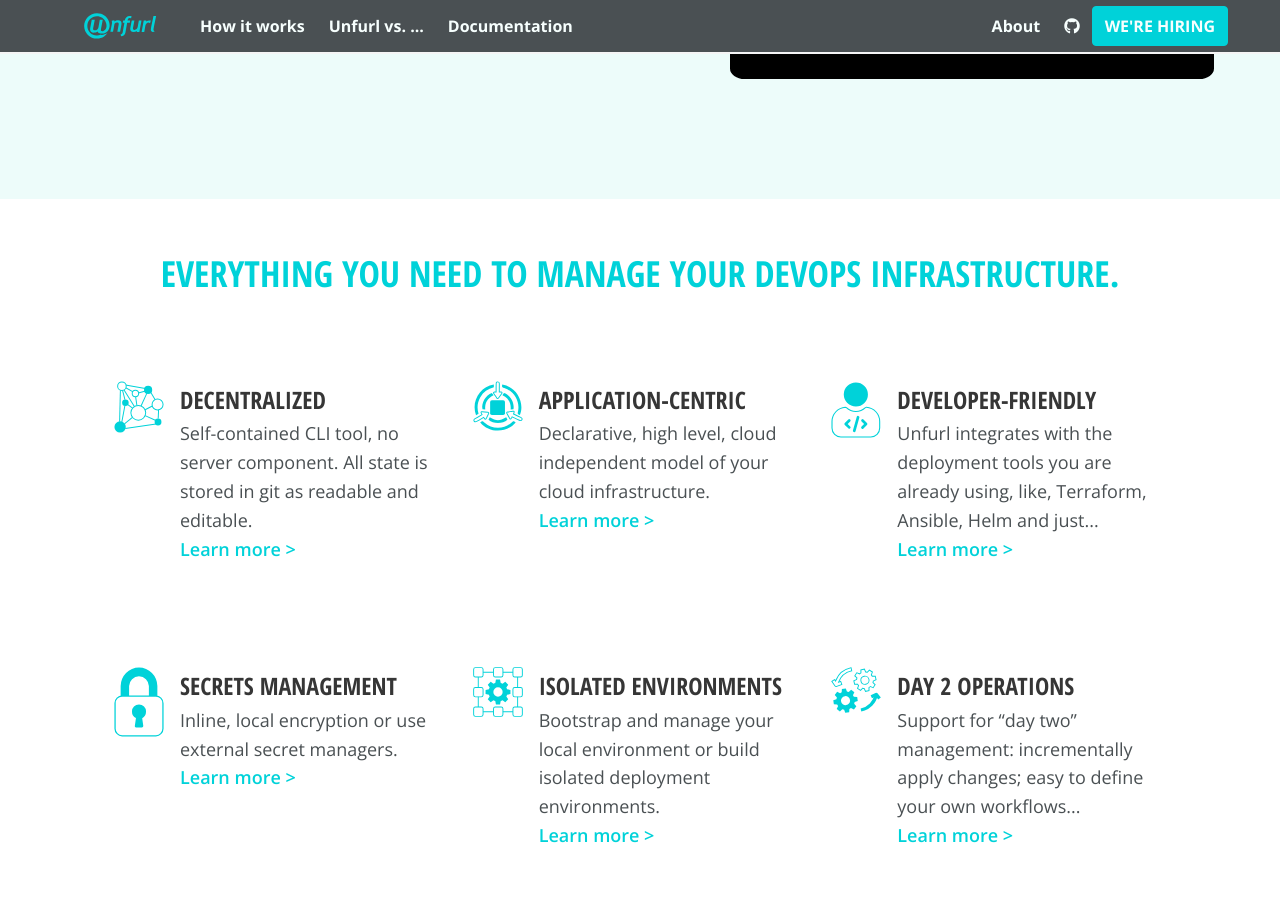
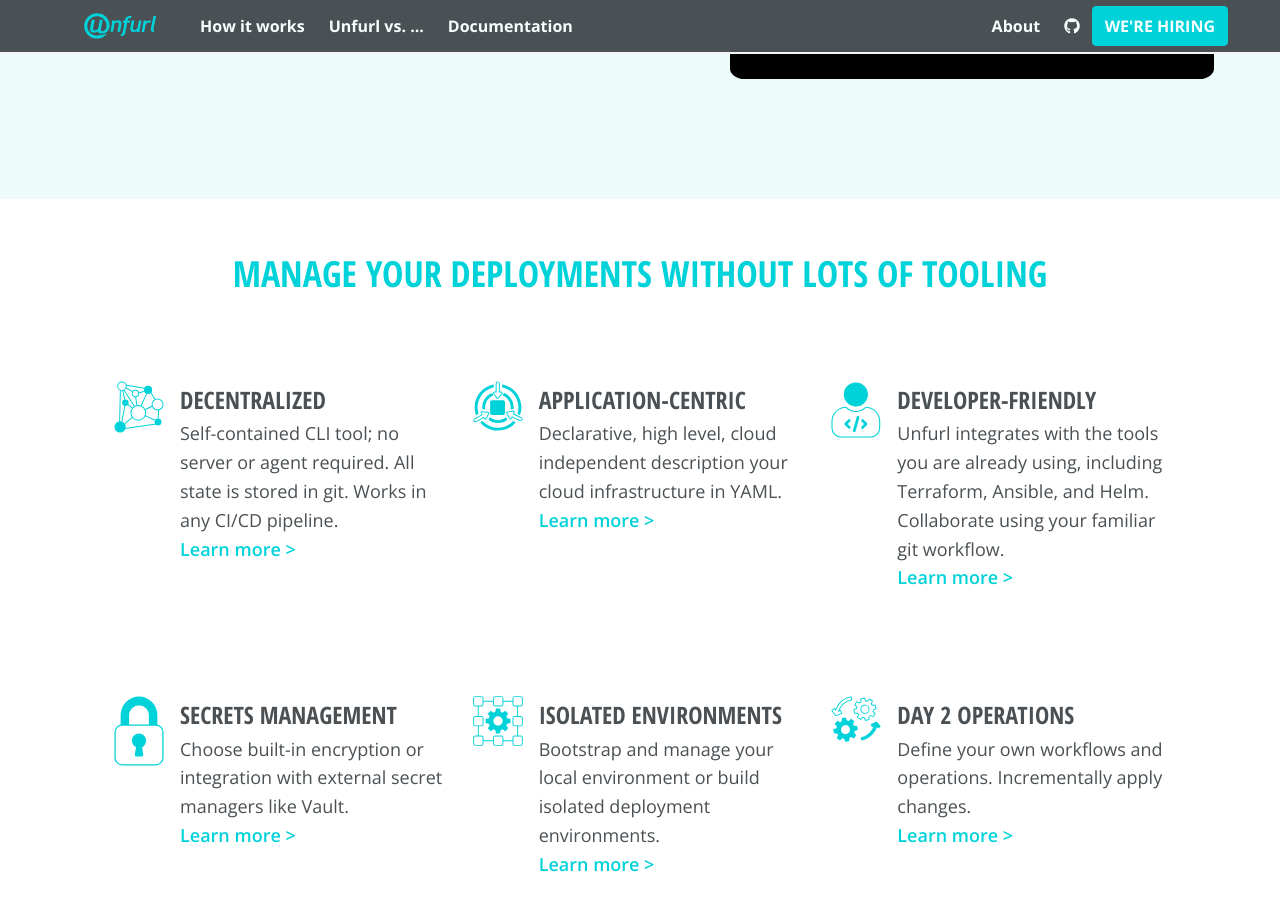
Before and after one commit to onecommons/unfurl_site, a Jekyll site: the page built from index.html, in a window 1280 px wide and 900 px high, scrolled down 1831 px. Built offline with Jekyll 4.4.1, drawn with Linux system fonts in a browser that asks for light colours; some web fonts are replaced; some of the changed text lies outside the part shown.

Commit message:
update home page and footer text, plus some minor css fixes

```diff
--- a/_config.yml
+++ b/_config.yml
@@ -13,10 +13,10 @@
 # you will see them accessed via {{ site.title }}, {{ site.email }}, and so on.
 # You can create any custom variable you would like, and they will be accessible
 # in the templates via {{ site.myvariable }}.
-title: Unfurl - GitOps for Everyone
+title: Unfurl - DevOps for Everyone
 email: unfurl@onecommons.org
 description: >- # this means to ignore newlines until "baseurl:"
-  Unfurl: GitOps for Everyone. Lightweight, serverless cloud management.
+  Unfurl: DevOps for Everyone. Simple, decentralized cloud management.
 baseurl: "" # the subpath of your site, e.g. /blog
 url: "https://unfurl.run"
 twitter_username: onecommons
--- a/_includes/footer.html
+++ b/_includes/footer.html
@@ -14,13 +14,13 @@
         <li>
           <a
             class="privacy-terms has-text-weight-semibold"
-            href="/privacypolicy"
+            href="https://onecommons.org/privacypolicy"
           >
             Privacy</a
           >
         </li>
         <li>
-          <a class="privacy-terms has-text-weight-semibold" href="/terms"
+          <a class="privacy-terms has-text-weight-semibold" href="https://onecommons.org/terms"
             >Terms</a
           >
         </li>
@@ -29,13 +29,13 @@
     <div class="column">
       <p class="footer-content has-text-weight-semibold">
         <span class="footer-span">A free and open </span
-        ><span class="footer-span">source project by</span>
+        ><span class="footer-span">source project by </span>
       </p>
     </div>
     <div class="column">
       <ul>
         <li>
-          <img class="onecommons-logo" src="/images/onecommon-logo-sm.svg" />
+          <a href="https://onecommons.org"><img class="onecommons-logo" src="/images/onecommon-logo-sm.svg" /></a>
         </li>
         <li class="mtop">
           <p class="has-text-center copyright has-text-weight-semibold">
@@ -45,8 +45,8 @@
         <li
           class="is-flex is-justify-content-center has-text-center is-justify-content-center-mobile has-text-center-mobile"
         >
-          <a class="icon-size" href="##" target="_blank" rel="noopener">
-            <img src="/images/facebook-gray.svg" alt="facebook icon" />
+          <a class="icon-size" href="https://github.com/onecommons" target="_blank" rel="noopener">
+            <i class="fa fab fa-github fa-3x"></i>
           </a>
           <a
             class="icon-size"
@@ -54,7 +54,7 @@
             target="_blank"
             rel="noopener"
           >
-            <img src="/images/twitter-gray.svg" alt="twitter icon" />
+            <i class="fa fab fa-twitter fa-3x"></i>
           </a>
           <a
             class="icon-size"
@@ -62,7 +62,7 @@
             target="_blank"
             rel="noopener"
           >
-            <img src="/images/linkedin-gray.svg" alt="linkedin icon" />
+          <i class="fa fab fa-linkedin fa-3x"></i>
           </a>
         </li>
       </ul>
--- a/assets/css/style.scss
+++ b/assets/css/style.scss
@@ -48,6 +48,7 @@
 $navbar-item-active-background-color: $white;
 $button-color: $white;
 $button-background-color: $blue;
+$content-heading-color: $black;
 
 @import "bulma";
 
@@ -672,6 +673,10 @@
   }
 }
 
+.features a {
+  color: $text;
+}
+
 .features .blue-title {
   font-size: 36px;
   @include mobile {
@@ -703,11 +708,8 @@
   background-color: $unfurlbeige;
 }
 
-.content {
-  line-height: 1.6;
-  padding: 0 !important;
-  margin: auto;
-  font-size: 18px;
+.media-content .content {
+  padding: 0;
 }
 
 .simplicity-img{
@@ -775,8 +777,10 @@
 }
 
 .icon-size {
+  font-size: 30px;
+  color: $black;
+
   margin: 10px 15px;
-
   @include mobile {
     margin: 10px 5px 0 5px;
   }
@@ -800,7 +804,7 @@
 @media screen and (max-width: 652px) {
   .footer-span:last-of-type {
     display: block;
-    color: black;
+    color: $black;
   }
 }
 
--- a/index.html
+++ b/index.html
@@ -69,7 +69,7 @@
 
 <section class="features section">
   <div class="centered has-text-centered blue-title">
-    Everything you need to manage your DevOps infrastructure.
+    Manage your deployments without lots of tooling
   </div>
   <div class="container" style="padding:0 50px 110px 50px;">
   <div class="columns">
@@ -77,16 +77,19 @@
       <article class="media">
         <figure class="media-left">
           <p class="simplicity-img">
-            <img src="images/Unfurl_feature_icon-decentralized.svg">
+            <a href="/docs/README.html#no-server-agentless">
+              <img src="images/Unfurl_feature_icon-decentralized.svg">
+            </a>
           </p>
         </figure>
         <div class="media-content">
           <div class="content">
-            <p>
+            <p><a href="/docs/README.html#no-server-agentless">
               <strong>Decentralized</strong>
               <br>
-              Self-contained CLI tool, no server component. All state is stored in git as readable and editable.
+              Self-contained CLI tool; no server or agent required. All state is stored in git. Works in any CI/CD pipeline.
                <br><span class="blue has-text-weight-semibold">Learn more ></span>
+            </a>
             </p>
           </div>
         </div>
@@ -95,19 +98,19 @@
     <div class="column is-one-third columns-top">
       <article class="media">
         <figure class="media-left">
-          <p class="simplicity-img">
+          <p class="simplicity-img"><a href="/docs/README.html#deploy-infrastructure-from-simple-application-centric-descriptions">
             <img src="images/Unfurl_feature_icon-app_centric.svg">
-          </p>
+          </a></p>
         </figure>
         <div class="media-content">
           <div class="content">
-            <p>
+            <p><a href="/docs/README.html#deploy-infrastructure-from-simple-application-centric-descriptions">
               <strong>Application-centric
               </strong>
               <br>
-              Declarative, high level, cloud independent model of your cloud infrastructure.
+              Declarative, high level, cloud independent description your cloud infrastructure in YAML.
               <br><span class="blue has-text-weight-semibold">Learn more ></span>
-            </p>
+            </a></p>
           </div>
         </div>
       </article>
@@ -115,19 +118,20 @@
     <div class="column is-one-third columns-top">
       <article class="media">
         <figure class="media-left">
-          <p class="simplicity-img">
+          <p class="simplicity-img"><a href="/docs/README.html#developer-friendly-state-management">
             <img src="images/Unfurl_feature_icon-developer.svg">
-          </p>
+          </a></p>
         </figure>
         <div class="media-content">
           <div class="content">
-            <p>
+            <p><a href="/docs/README.html#developer-friendly-state-management">
               <strong>Developer-Friendly
               </strong>
               <br>
-              Unfurl integrates with the deployment tools you are already using, like, Terraform, Ansible, Helm and just...
+              Unfurl integrates with the tools you are already using, including Terraform, Ansible, and Helm.
+              Collaborate using your familiar git workflow.
               <br><span class="blue has-text-weight-semibold">Learn more ></span>
-            </p>
+            </a></p>
           </div>
         </div>
       </article>
@@ -138,17 +142,16 @@
       <article class="media">
         <figure class="media-left">
           <p class="simplicity-img">
-            <img src="images/Unfurl_feature_icon-secrets.svg">
+            <a href="/docs/README.html#flexible-secrets-management"><img src="images/Unfurl_feature_icon-secrets.svg"></a>
           </p>
         </figure>
         <div class="media-content">
           <div class="content">
-            <p>
-              <strong>Secrets Management
-              </strong>
+            <p><a href="/docs/README.html#flexible-secrets-management">
+              <strong>Secrets Management</strong>
               <br>
-              Inline, local encryption or use external secret managers. <br><span class="blue has-text-weight-semibold">Learn more ></span>
-            </p>
+              Choose built-in encryption or integration with external secret managers like Vault. <br><span class="blue has-text-weight-semibold">Learn more ></span>
+            </a></p>
           </div>
         </div>
       </article>
@@ -156,18 +159,18 @@
     <div class="column is-one-third columns-top">
       <article class="media">
         <figure class="media-left">
-          <p class="simplicity-img">
+          <p class="simplicity-img"><a href="/docs/README.html#zero-installation">
             <img src="images/Unfurl_feature_icon_isolated_envt.svg">
-          </p>
+          </a></p>
         </figure>
         <div class="media-content">
           <div class="content">
-            <p>
+            <p><a href="/docs/README.html#zero-installation">
               <span class=""><strong>Isolated Environments</strong>
               <br>
               Bootstrap and manage your local environment or build isolated deployment environments.
               <br><span class="blue has-text-weight-semibold">Learn more ></span>
-            </p>
+            </a></p>
           </div>
         </div>
       </article>
@@ -175,19 +178,19 @@
     <div class="column is-one-third columns-top">
       <article class="media">
         <figure class="media-left">
-          <p class="simplicity-img">
+          <p class="simplicity-img"><a href="/docs/README.html#day-two-operations">
             <img src="images/Unfurl_feature_icon-day2ops.svg">
-          </p>
+          </a></p>
         </figure>
         <div class="media-content">
           <div class="content">
-            <p>
+            <p><a href="/docs/README.html#day-two-operations">
               <strong>Day 2 Operations
               </strong>
               <br>
-              Support for “day two” management: incrementally apply changes; easy to define your own workflows...
+              Define your own workflows and operations. Incrementally apply changes.
               <br><span class="blue has-text-weight-semibold">Learn more ></span>
-            </p>
+            </a></p>
           </div>
         </div>
       </article>
@@ -212,17 +215,15 @@
     <div class="grid-item">
       <div>
         <h1>
-          1. Bring <span class="strong">clarity</span> to your online
-          infrastructure
+          1. Configure
         </h1>
         <div class="is-hidden-tablet mobile-home-img">
           <img width="307" height="315" src="/images/context.svg" />
         </div>
         <h2>
-          Easily model your resources, manage configuration and secrets, track
-          status, and store it all in Git.
+          Unfurl creates a git repository with YAML templates you edit to describe your cloud architecture,
+          configuration and code dependencies.
         </h2>
-        <h2>Bootstrap and isolate your deployment environments.</h2>
         <h2>
           <button class="button outlined ">
             <a href="howitworks.html#1-organize-your-deployment-environment"
@@ -237,13 +238,14 @@
     <div class="left deploy-text grid-item">
       <div>
         <h1>
-          2. Integrate your tools
+          2. Implement
         </h1>
         <div class="is-hidden-tablet mobile-deploy-img">
           <img alt="implementations" src="/images/implementation-wide.svg" />
         </div>
         <h2>
-          Unfurl integrates with Terraform, Ansible, and more. Use our existing library and record and replay your deployment history.
+          Define lifecycle operations by importing templates
+          or adopt your existing DevOps processes using Unfurl's integrations with Terraform, Ansible, Helm and more.
         </h2>
         <h2>
           <button class="button outlined">
@@ -268,17 +270,14 @@
         <div>
           <h1>3. Deploy Anywhere</h1>
           <h2>
-            Build <span class="strong">Ensembles</span> to encapsulate live
-            instances and treat them like code.
+           Unfurl will generate a plan based on your target environment and high-level model and choose the correct operations to call.
           </h2>
           <h2>
-            <span class="strong">Ensembles</span> are re-usable, shareable
-            abstractions that avoid vendor lock-in and streamline deployments
-            and development.
+          As you deploy, it commits to git a history of changes to your cloud accounts.
           </h2>
           <h2>
             <button class="button outlined">
-              <a href="howitworks.html#5-share-clone-and-remix">Learn More</a>
+              <a href="howitworks.html#4-activate-and-manage">Learn More</a>
             </button>
           </h2>
         </div>
```
Also changed, not shown: other parts of _includes/footer.html (+1 -1 lines).
